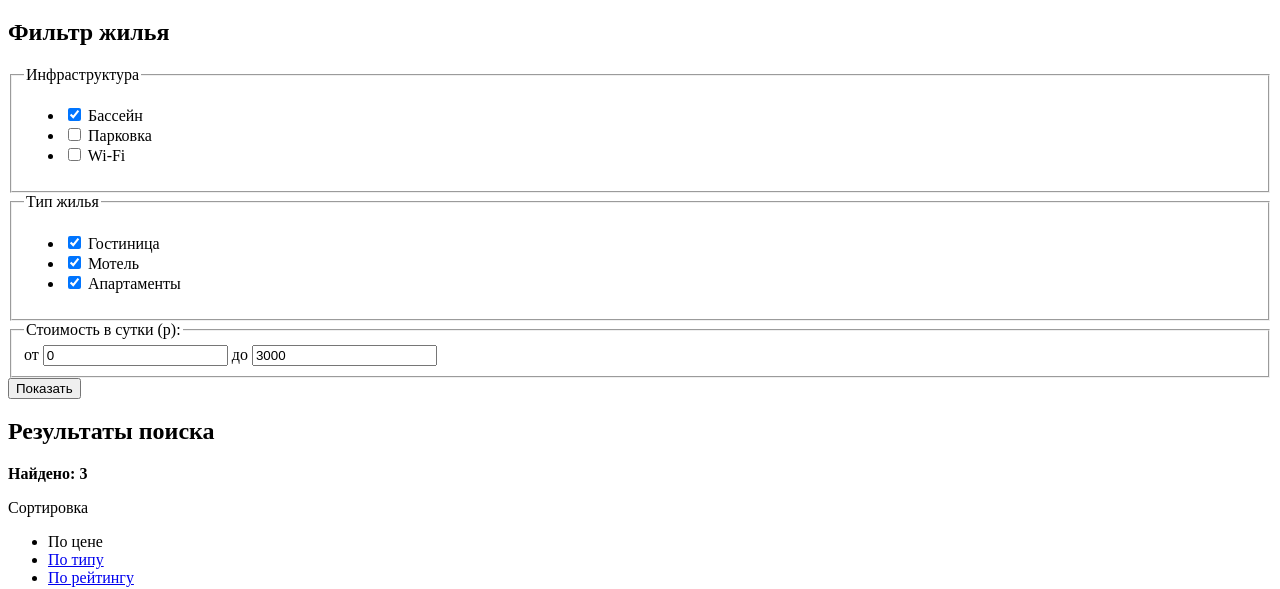
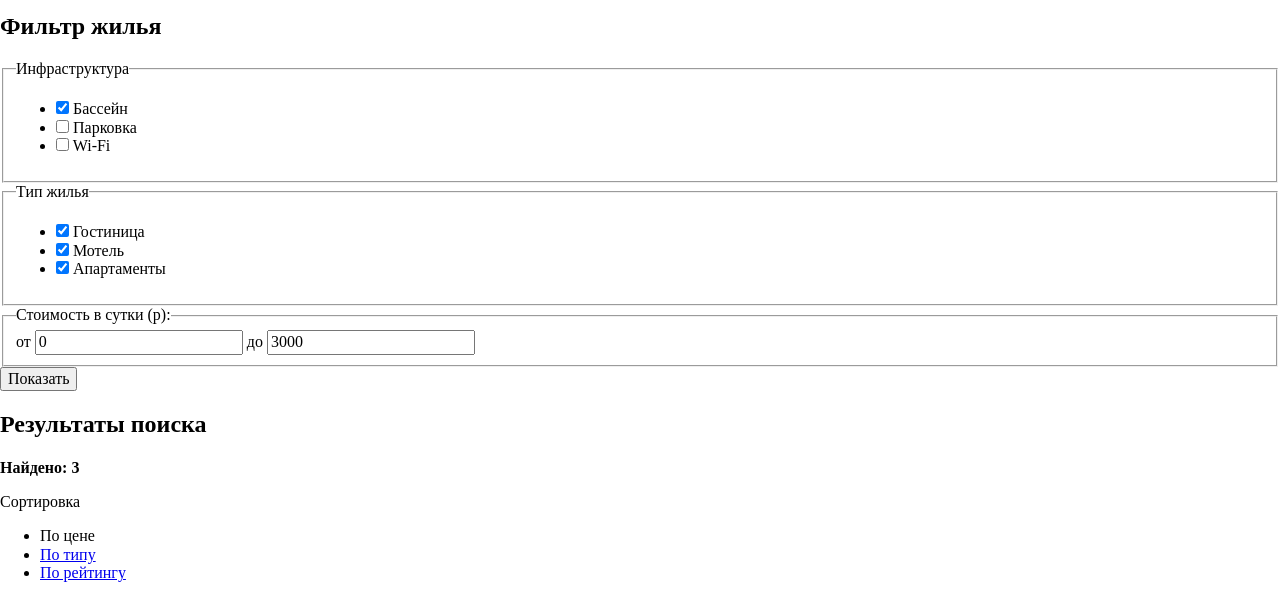
Before and after one commit to 0mv/619953-sedona, a plain HTML site: page inner.html in a window 1280 px wide. Shown: the part 231-820 px from the top of the page. Drawn offline with Linux system fonts and the light colour scheme; files whose address does not match are found by name.

Commit message:
Подключает стили к внутренней странице

```diff
--- a/inner.html
+++ b/inner.html
@@ -3,6 +3,9 @@
     <head>
         <meta charset="utf-8">
         <title>HTML Academy: Седона. Поиск жилья</title>
+        <link rel="stylesheet" href="https://fonts.googleapis.com/css?family=PT+Sans:400,700&amp;subset=cyrillic">
+        <link rel="stylesheet" href="css/normalize.css">
+        <link rel="stylesheet" href="css/style.css">
     </head>
     <body>
         <header class="main-header">
```
